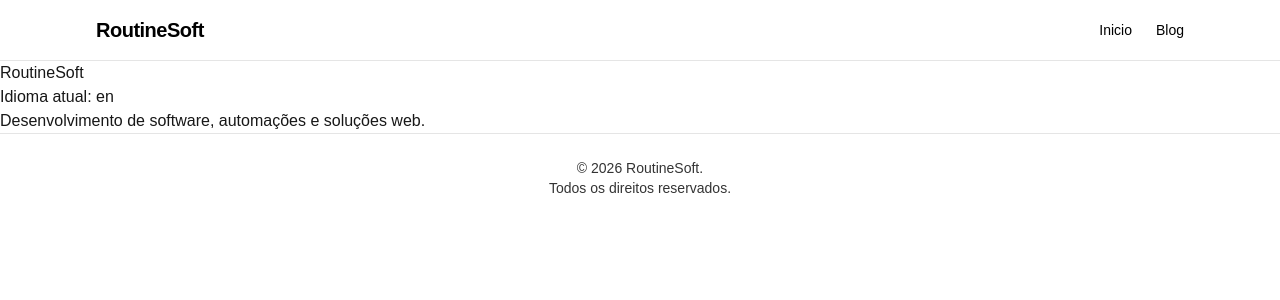
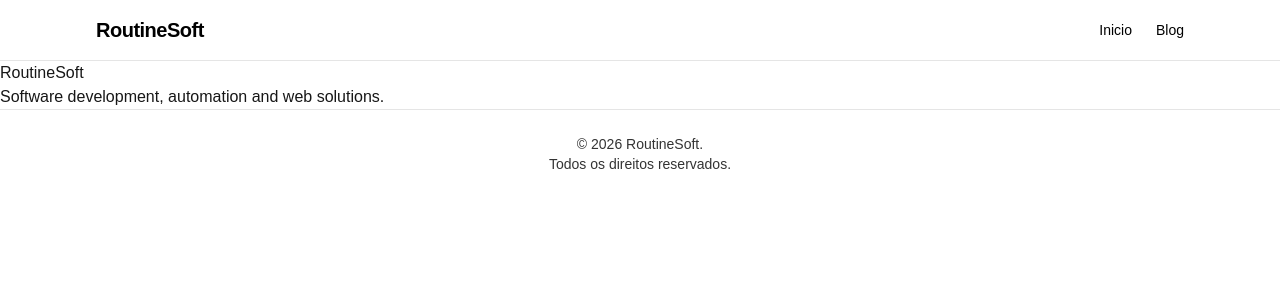
Before and after one commit to StanleyAndrade/routinesoft, a Next.js app: page /en in a window 1280 px wide. Shown: the top 300 px of the page. Built offline with nearby package versions, Linux system fonts and the light colour scheme.

Commit message:
Add internationalization messages

```diff
--- a/app/[locale]/page.tsx
+++ b/app/[locale]/page.tsx
@@ -1,3 +1,5 @@
+import { getDictionary } from "@/lib/i18n";
+
 type Props = {
   params: Promise<{
     locale: string;
@@ -7,16 +9,16 @@
 export default async function HomePage({ params }: Props) {
   const { locale } = await params;
 
+  const dictionary = getDictionary(locale);
+
   return (
     <>
-      <h1>RoutineSoft</h1>
+      <h1>
+        {dictionary.home.title}
+      </h1>
 
       <p>
-        Idioma atual: {locale}
-      </p>
-
-      <p>
-        Desenvolvimento de software, automações e soluções web.
+        {dictionary.home.description}
       </p>
     </>
   );
--- /dev/null
+++ b/lib/i18n.ts
@@ -0,0 +1,15 @@
+import pt from "@/messages/pt.json";
+import en from "@/messages/en.json";
+
+const messages = {
+  pt,
+  en,
+};
+
+export function getDictionary(locale: string) {
+  if (locale === "en") {
+    return messages.en;
+  }
+
+  return messages.pt;
+}
--- /dev/null
+++ b/messages/en.json
@@ -0,0 +1,13 @@
+{
+  "home": {
+    "title": "RoutineSoft",
+    "description": "Software development, automation and web solutions."
+  },
+  "menu": {
+    "home": "Home",
+    "blog": "Blog"
+  },
+  "blog": {
+    "title": "Blog"
+  }
+}
--- /dev/null
+++ b/messages/pt.json
@@ -0,0 +1,13 @@
+{
+  "home": {
+    "title": "RoutineSoft",
+    "description": "Desenvolvimento de software, automações e soluções web."
+  },
+  "menu": {
+    "home": "Início",
+    "blog": "Blog"
+  },
+  "blog": {
+    "title": "Blog"
+  }
+}
```
